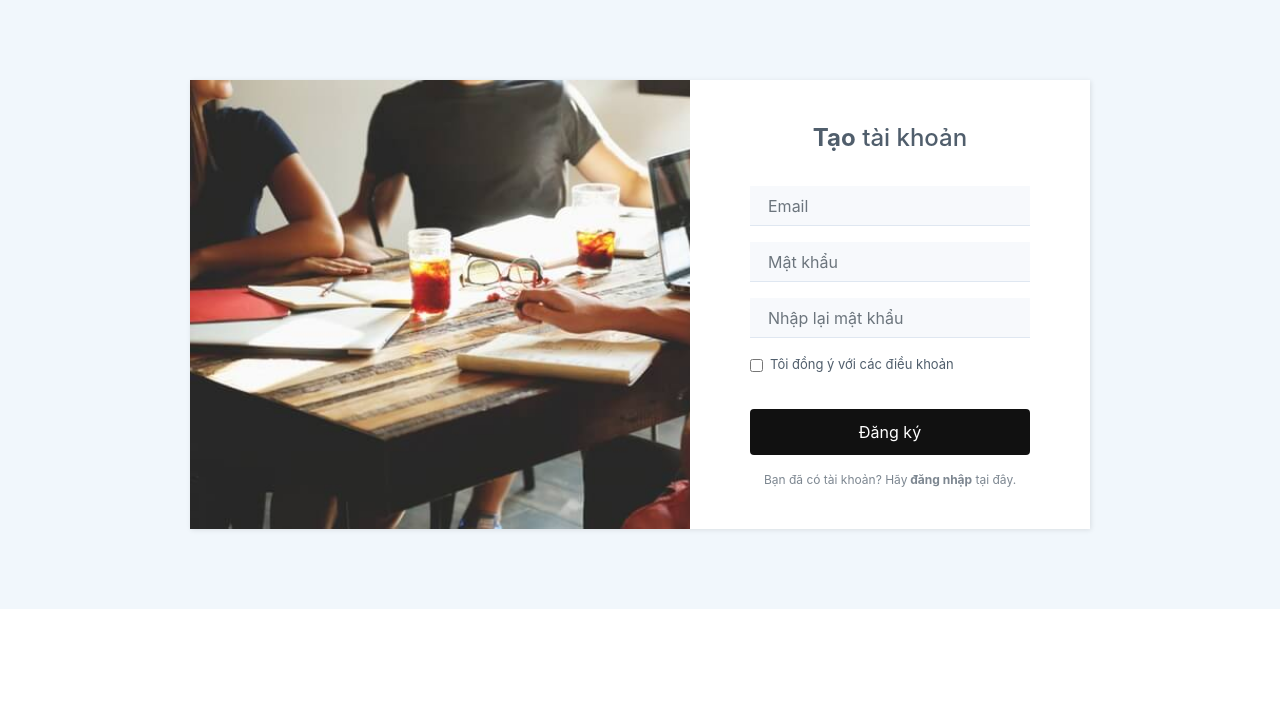
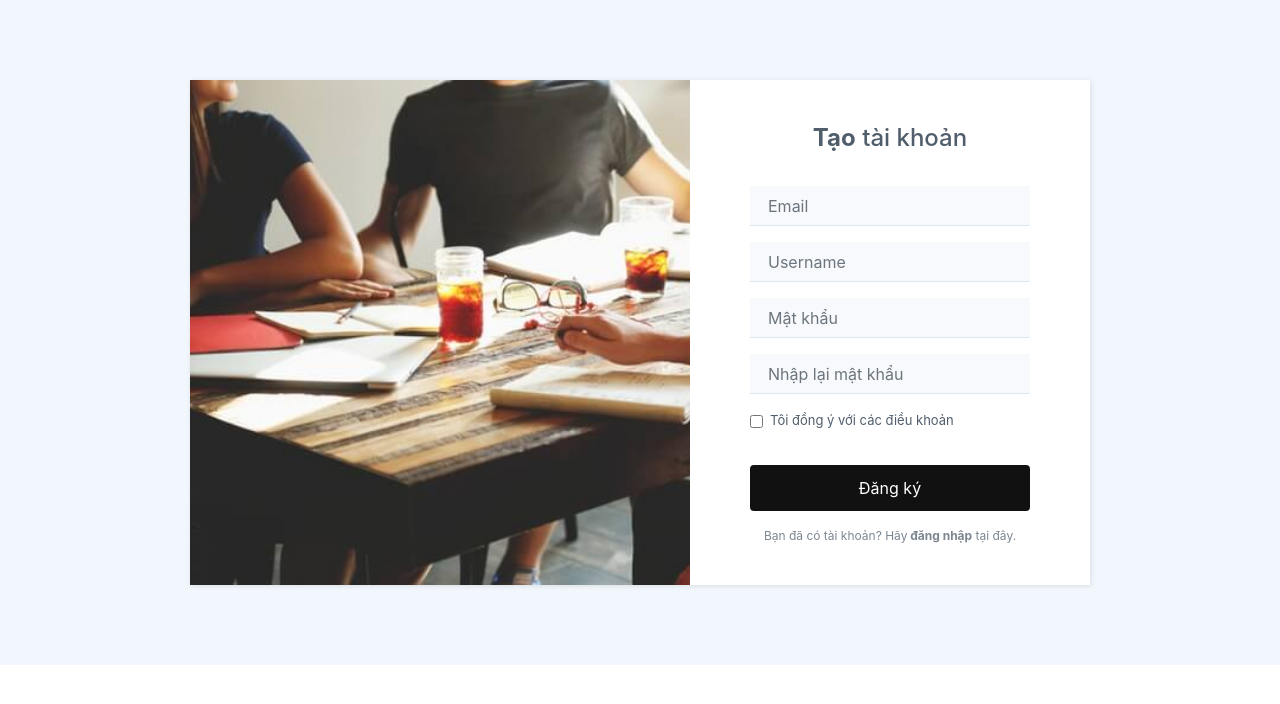
Before and after one commit to AnhTuNguyen30198/CSE485_N066257, a PHP site: page /backend/register.php in a window 1280 px wide. Shown: the top 704 px of the page. Run offline with PHP 8.4, Linux system fonts and the light colour scheme.

Commit message:
Add files via upload
update register.php

```diff
--- a/Sources/backend/register.php
+++ b/Sources/backend/register.php
@@ -16,30 +16,33 @@
 			include ("connection.php");
 			if (isset($_POST["btn_submit"])) {
 	  			//lấy thông tin từ các form bằng phương thức POST
+				$username =  $_POST["username"];
 	   			$email = $_POST["email"];
 				$password = $_POST["password"];
 	  			//Kiểm tra điều kiện bắt buộc đối với các field không được bỏ trống
-				  if ($password == "" || $email == "") {
-					   echo "<script>alert('Bạn vui lòng nhập đầy đủ thông tin')</script>";
+				  if ($password == "" || $email == "" || $username == "") {
+					   echo "<script>alert('bạn vui lòng nhập đầy đủ thông tin!')</script>";
 	  			}else{
 	  					// Kiểm tra tài khoản đã tồn tại chưa
-	  					$sql="select * from users where email='$email'";
+	  					$sql="select * from users where email='$email' and username = '$username'";
 						$kt=mysqli_query($conn, $sql);
 
 						if(mysqli_num_rows($kt)  > 0){
-							echo "<script>alert('Tài khoản đã tồn tại')</script>";
+							echo "<script>alert('Tài khoản đã tồn tại!')</script> ";
 						}else{
 							//thực hiện việc lưu trữ dữ liệu vào db
 		    				$sql = "INSERT INTO users(
+							username,
 							email,
 		    					password
 		    					) VALUES (
+							'$username',
 		    					'$email',
 		    					'$password'
 		    					)";
 						    // thực thi câu $sql với biến conn lấy từ file connection.php
 	   						mysqli_query($conn,$sql);
-					   		echo "<script>alert('Chúc mừng bạn đã đăng ký thành công')</script>";
+					   		echo "<script>alert('Chúc mừng bạn đã đăng ký thành công!')</script>";
 						}
 
 
@@ -51,7 +54,8 @@
             <div class="image-holder" ></div>
             <form method="post" action="register.php">
                 <h2 class="text-center"><strong>Tạo</strong> tài khoản</h2>
-                <div class="form-group"><input class="form-control" type="email" name="email" placeholder="Email" required></div>
+      			<div class="form-group"><input class="form-control" type="email" name="email" placeholder="Email" required></div>
+				<div class="form-group"><input class="form-control" type="text" name="username" placeholder="Username" required></div>
                 <div class="form-group"><input class="form-control" type="password" name="password" placeholder="Mật khẩu" required></div>
                 <div class="form-group"><input class="form-control" type="password" name="password-repeat" placeholder="Nhập lại mật khẩu" required></div>
                 <div class="form-group">
```
